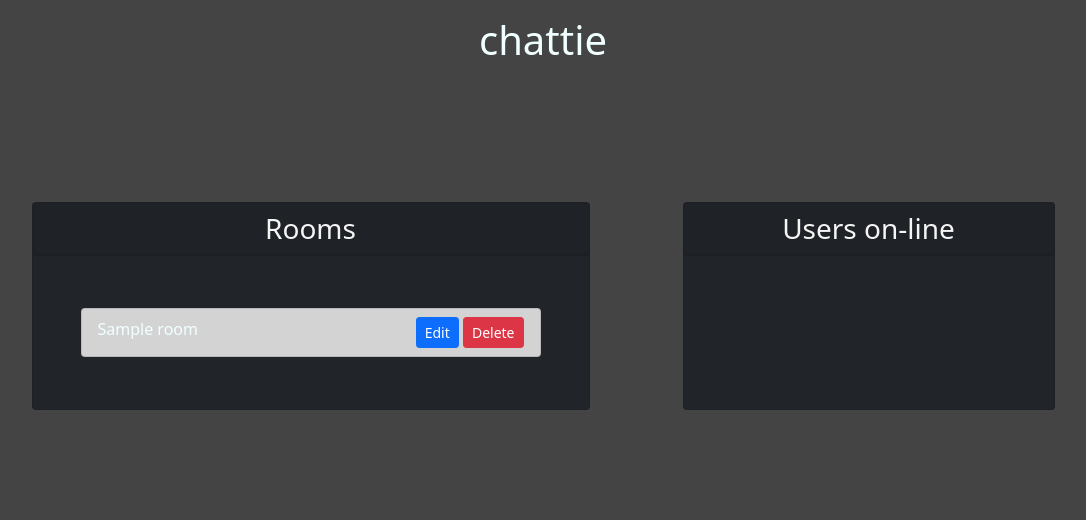
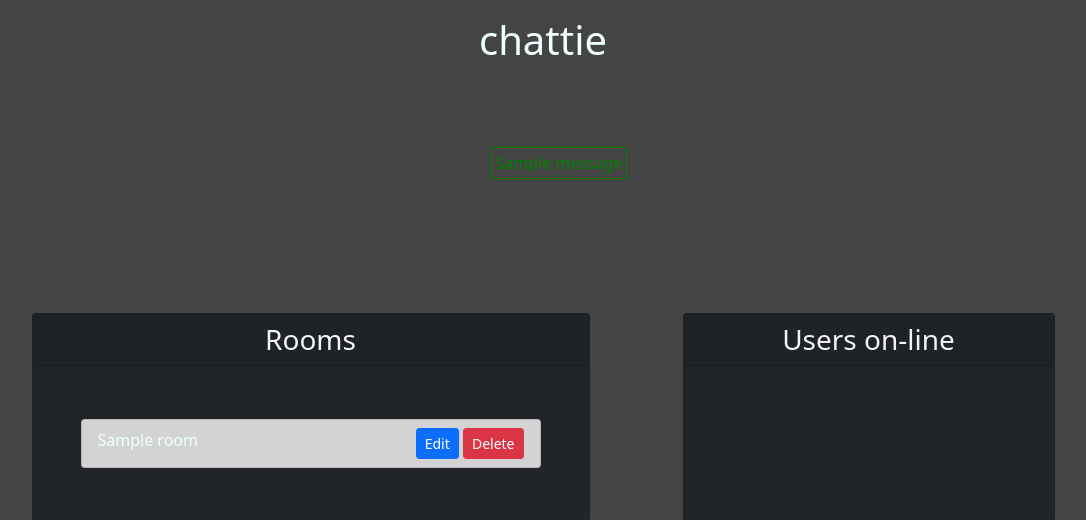
Before and after one commit to MateuszM-M/chattie-app-flask, a Flask app: page / in a window 1280 px wide. Shown: the part 56-576 px from the top of the page, without its empty margins (97-1183 px from the left). Run offline with Flask 2, Linux system fonts and the light colour scheme; a user stored in the database is signed in; tables that the repository leaves empty hold one stand-in row (values such as "Sample post"); one stand-in notice (Sample message) is shown; some libraries are stand-ins or nearby versions.

Commit message:
Add flash message template

```diff
--- a/chattie/static/css/main.css
+++ b/chattie/static/css/main.css
@@ -46,3 +46,28 @@ input:-webkit-autofill:focus {
 .cursor-pointer {
     cursor: pointer;;
 }
+
+ul {
+    list-style-type: none;
+}
+
+.success {
+    border: 1px solid green;
+    border-radius: 3px;
+    color: green;
+    padding: 3px;
+}
+
+.info {
+    border: 1px solid blue;
+    border-radius: 3px;
+    color: blue;
+    padding: 3px;
+}
+
+.danger {
+    border: 1px solid red;
+    border-radius: 3px;
+    color: red;
+    padding: 3px;
+}
--- /dev/null
+++ b/chattie/templates/flash.html
@@ -0,0 +1,11 @@
+<div class="m-auto">
+    {% with messages = get_flashed_messages(with_categories=true) %}
+        {% if messages %}
+        <ul class="flashes">
+            {% for category, message in messages %}
+                <div class="{{ category }}">{{ message }}</li>
+            {% endfor %}
+        </ul>
+        {% endif %}
+    {% endwith %}
+</div>
--- a/chattie/templates/main.html
+++ b/chattie/templates/main.html
@@ -20,10 +20,13 @@
     {% include "layout/navbar.html" %}
 
     {% include "layout/logo.html" %}
+
+    {% include "flash.html" %}
+
         {% block content %}
         {% endblock %}
+
     {% include "layout/footer.html" %}
-
 
 </body>
 
```
Also changed, not shown: chattie/templates/login.html (+1 -9 lines), chattie/site.db.
